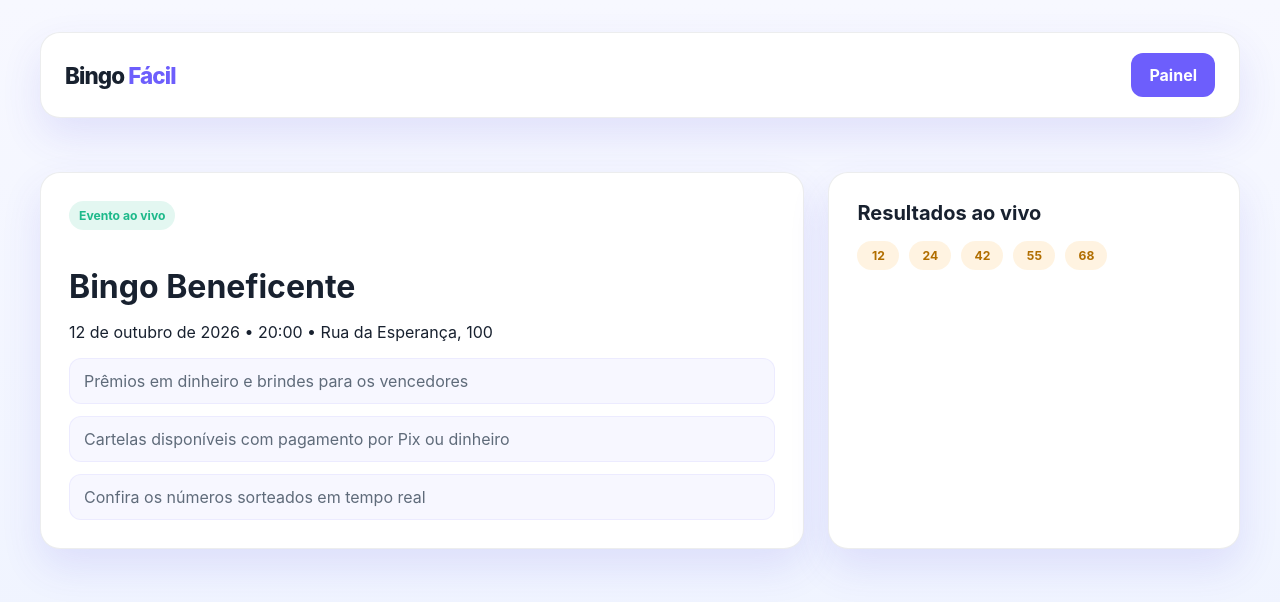
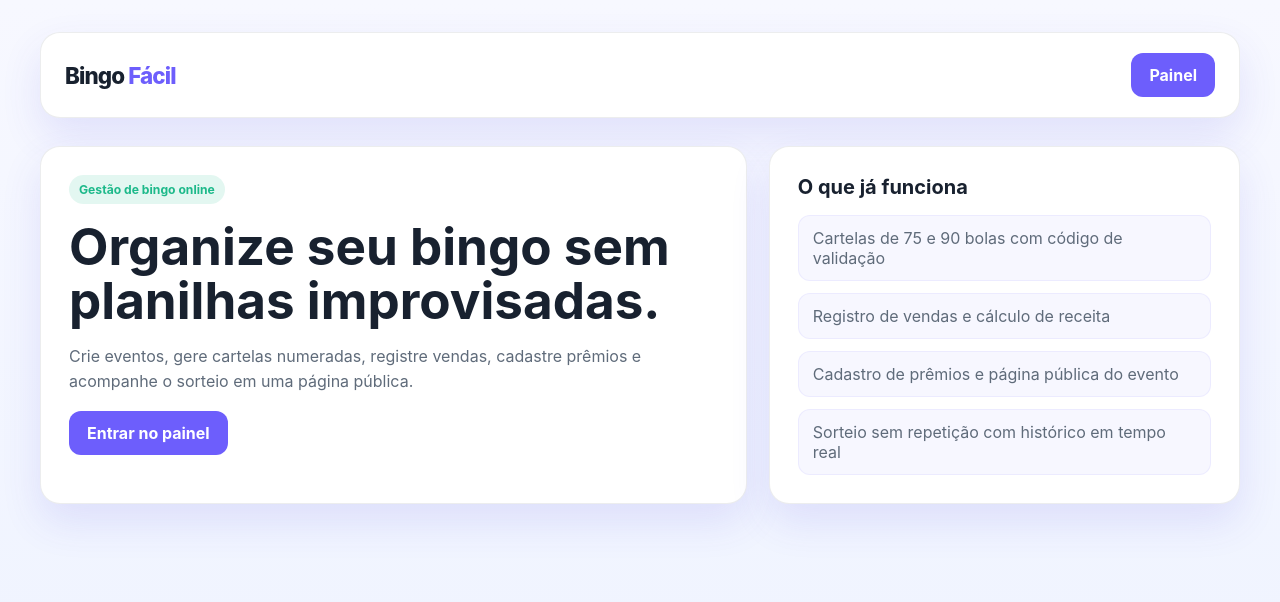
Before and after one commit to kuadmff2-bit/bingo, a React (Vite) app in the folder frontend/: page / in a window 1280 px wide. Shown: the top 602 px of the page. Built offline with nearby package versions, Linux system fonts and the light colour scheme; no server answers.

Commit message:
Replace demo data with real landing page

```diff
--- a/frontend/src/pages/PublicPage.jsx
+++ b/frontend/src/pages/PublicPage.jsx
@@ -7,27 +7,25 @@ export default function PublicPage() {
           <a href="/login" className="btn btn-primary">Painel</a>
         </nav>
 
-        <div className="public-layout">
+        <section className="hero landing-hero">
           <div className="card hero-copy">
-            <div className="badge success" style={{ marginBottom: 16 }}>Evento ao vivo</div>
-            <h1 style={{ marginBottom: 12 }}>Bingo Beneficente</h1>
-            <p>12 de outubro de 2026 • 20:00 • Rua da Esperança, 100</p>
+            <div className="badge success" style={{ marginBottom: 16 }}>Gestão de bingo online</div>
+            <h1>Organize seu bingo sem planilhas improvisadas.</h1>
+            <p>Crie eventos, gere cartelas numeradas, registre vendas, cadastre prêmios e acompanhe o sorteio em uma página pública.</p>
+            <div className="hero-actions">
+              <a className="btn btn-primary" href="/login">Entrar no painel</a>
+            </div>
+          </div>
+          <div className="card hero-panel">
+            <div className="section-header"><h2>O que já funciona</h2></div>
             <ul className="pitch-list">
-              <li>Prêmios em dinheiro e brindes para os vencedores</li>
-              <li>Cartelas disponíveis com pagamento por Pix ou dinheiro</li>
-              <li>Confira os números sorteados em tempo real</li>
+              <li>Cartelas de 75 e 90 bolas com código de validação</li>
+              <li>Registro de vendas e cálculo de receita</li>
+              <li>Cadastro de prêmios e página pública do evento</li>
+              <li>Sorteio sem repetição com histórico em tempo real</li>
             </ul>
           </div>
-
-          <div className="card hero-panel">
-            <div className="section-header"><h2>Resultados ao vivo</h2></div>
-            <div style={{ display: 'flex', gap: 10, flexWrap: 'wrap' }}>
-              {[12, 24, 42, 55, 68].map((n) => (
-                <div key={n} className="badge warning" style={{ minWidth: 42 }}>{n}</div>
-              ))}
-            </div>
-          </div>
-        </div>
+        </section>
       </div>
     </div>
   );
```
